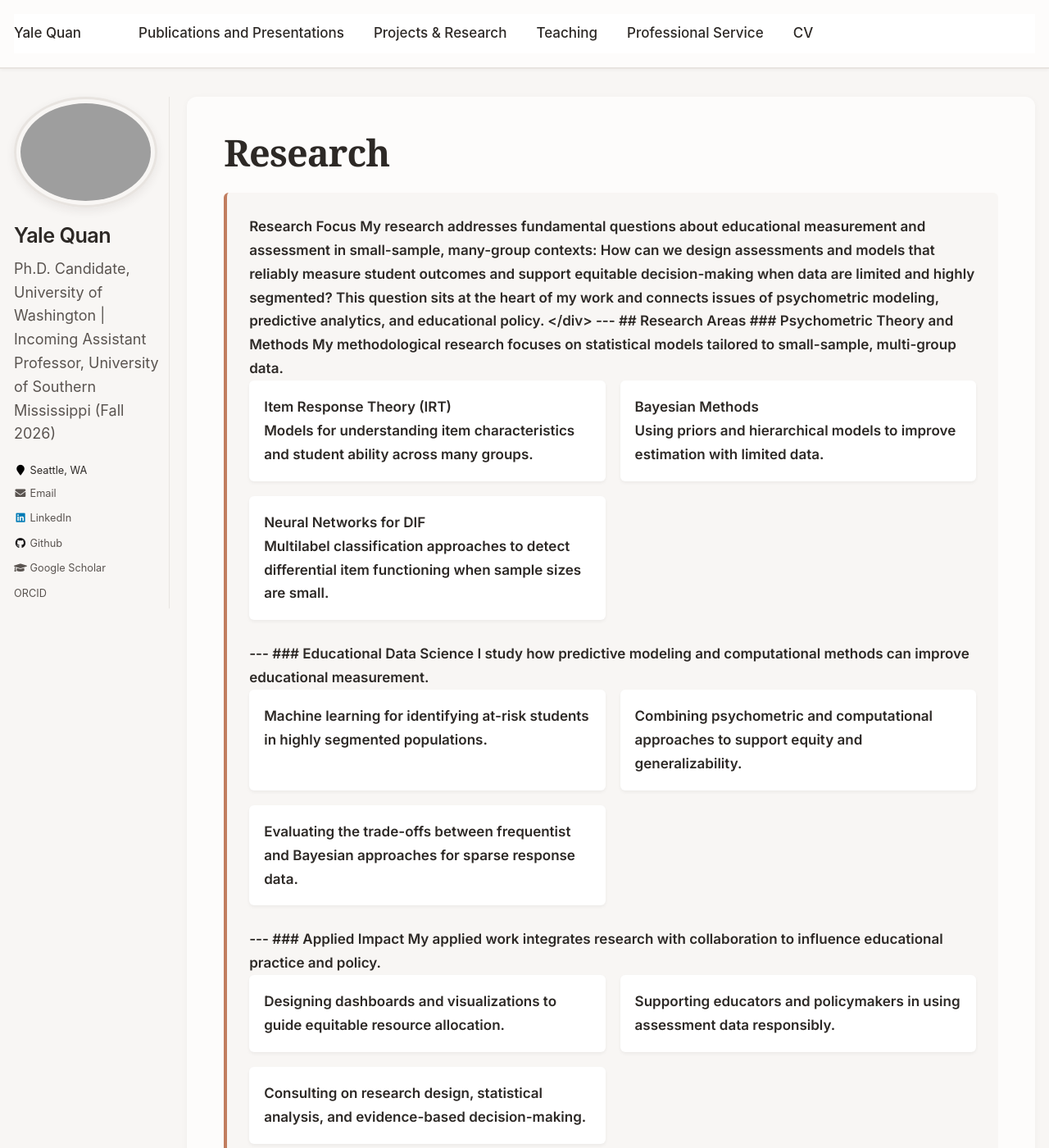
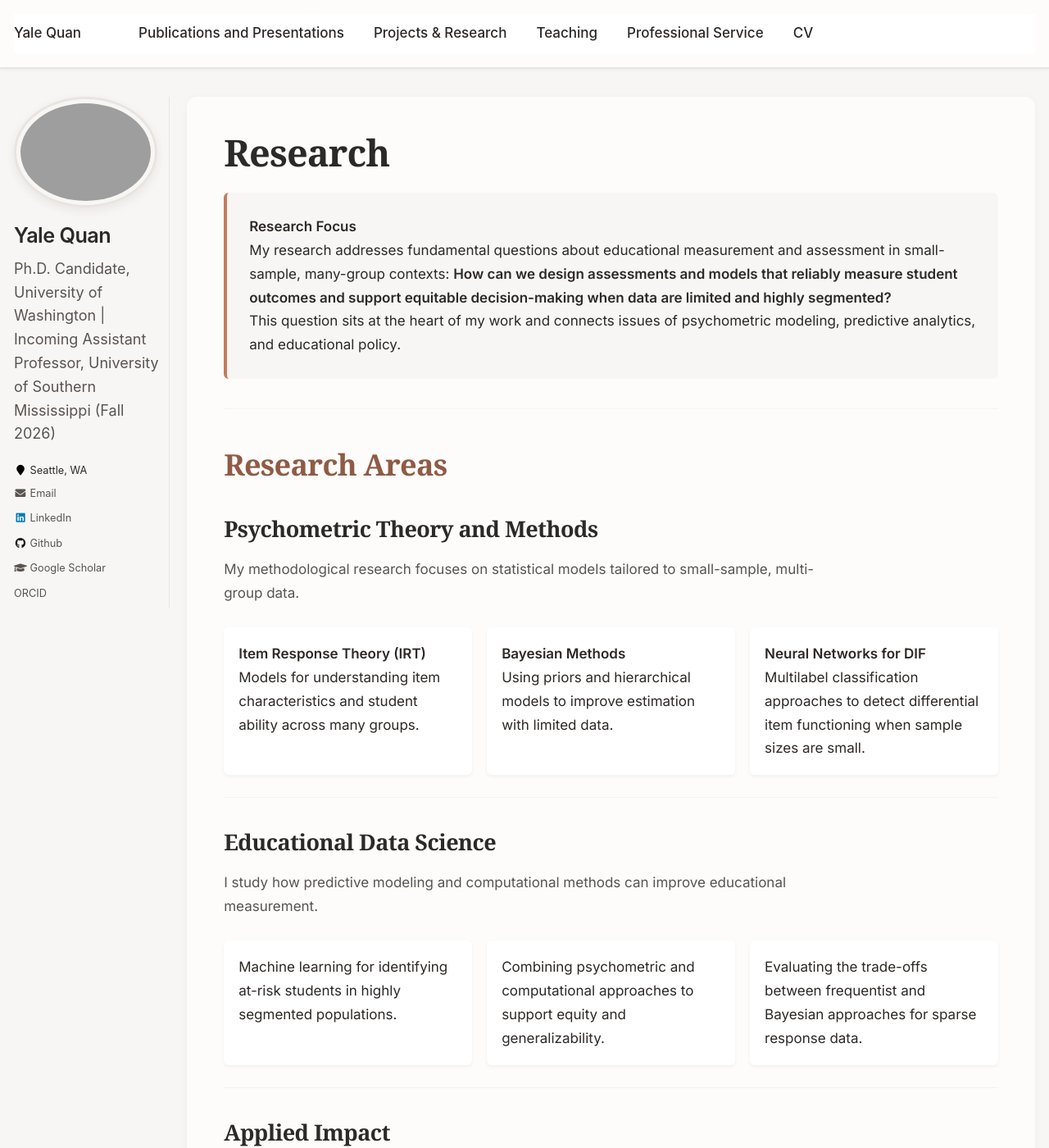
Before and after one commit to yalequan/yalequan.github.io, a Jekyll site: the page built from _pages/research.md, in a window 1280 px wide and 1400 px high. Shown: the whole window at 82% size. Built offline with Jekyll 4.4.1, drawn with Linux system fonts in a browser that asks for light colours; some of the changed text lies outside the part shown.

Commit message:
Update research.md
Fixed bolding formatting...again

```diff
--- a/_pages/research.md
+++ b/_pages/research.md
@@ -7,11 +7,11 @@ author_profile: true
 
 <div style="background-color: var(--warm-bg, #f8f6f4); padding: 1.5rem; border-left: 4px solid var(--primary-warm, #c17d5f); border-radius: 6px; margin-bottom: 2rem;">
 
-<b>Research Focus
+<b>Research Focus</b><br>
 
 My research addresses fundamental questions about educational measurement and assessment in small-sample, many-group contexts:
 
-<b>How can we design assessments and models that reliably measure student outcomes and support equitable decision-making when data are limited and highly segmented?</b>
+<b>How can we design assessments and models that reliably measure student outcomes and support equitable decision-making when data are limited and highly segmented?</b><br>
 
 This question sits at the heart of my work and connects issues of psychometric modeling, predictive analytics, and educational policy.
 
```
